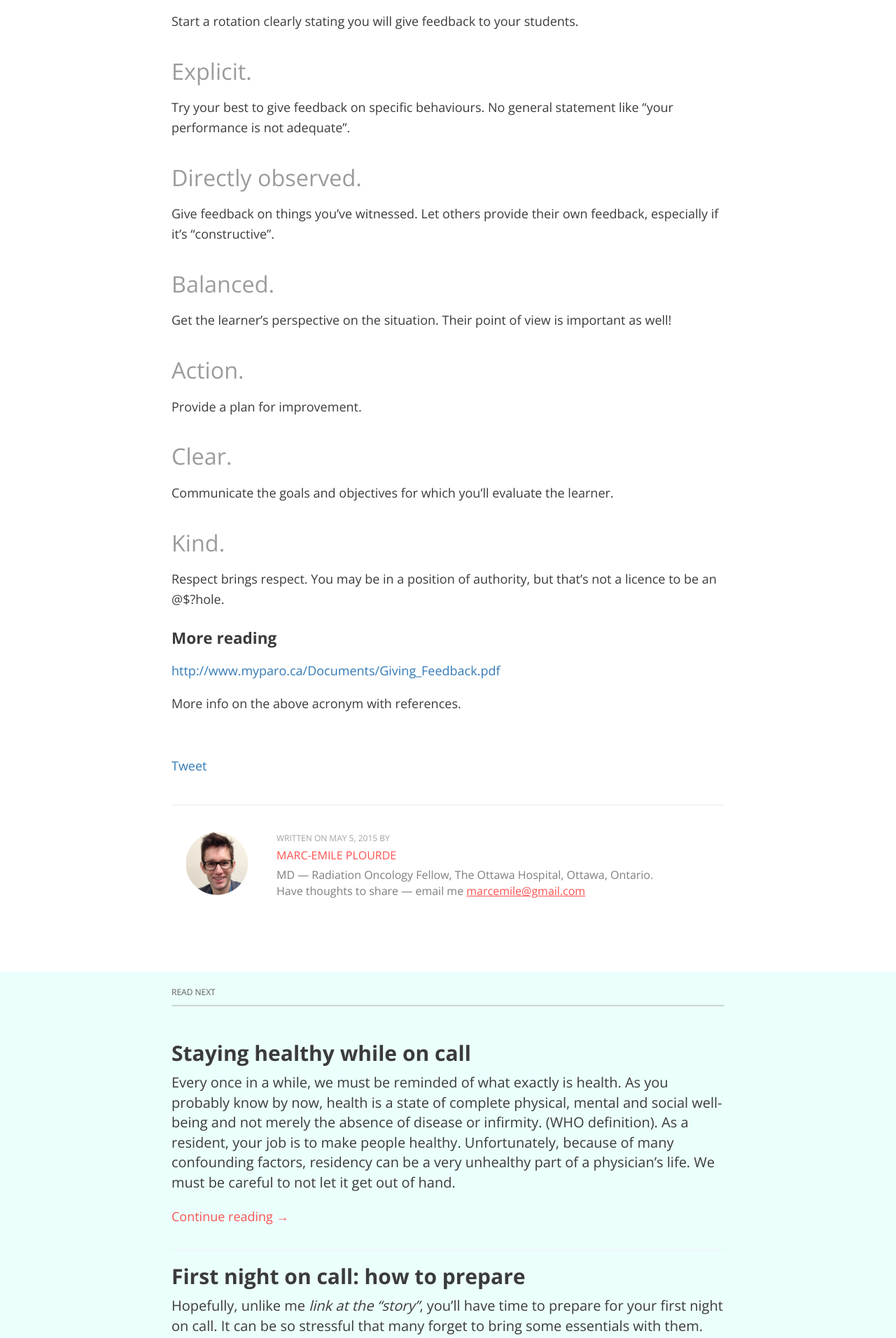
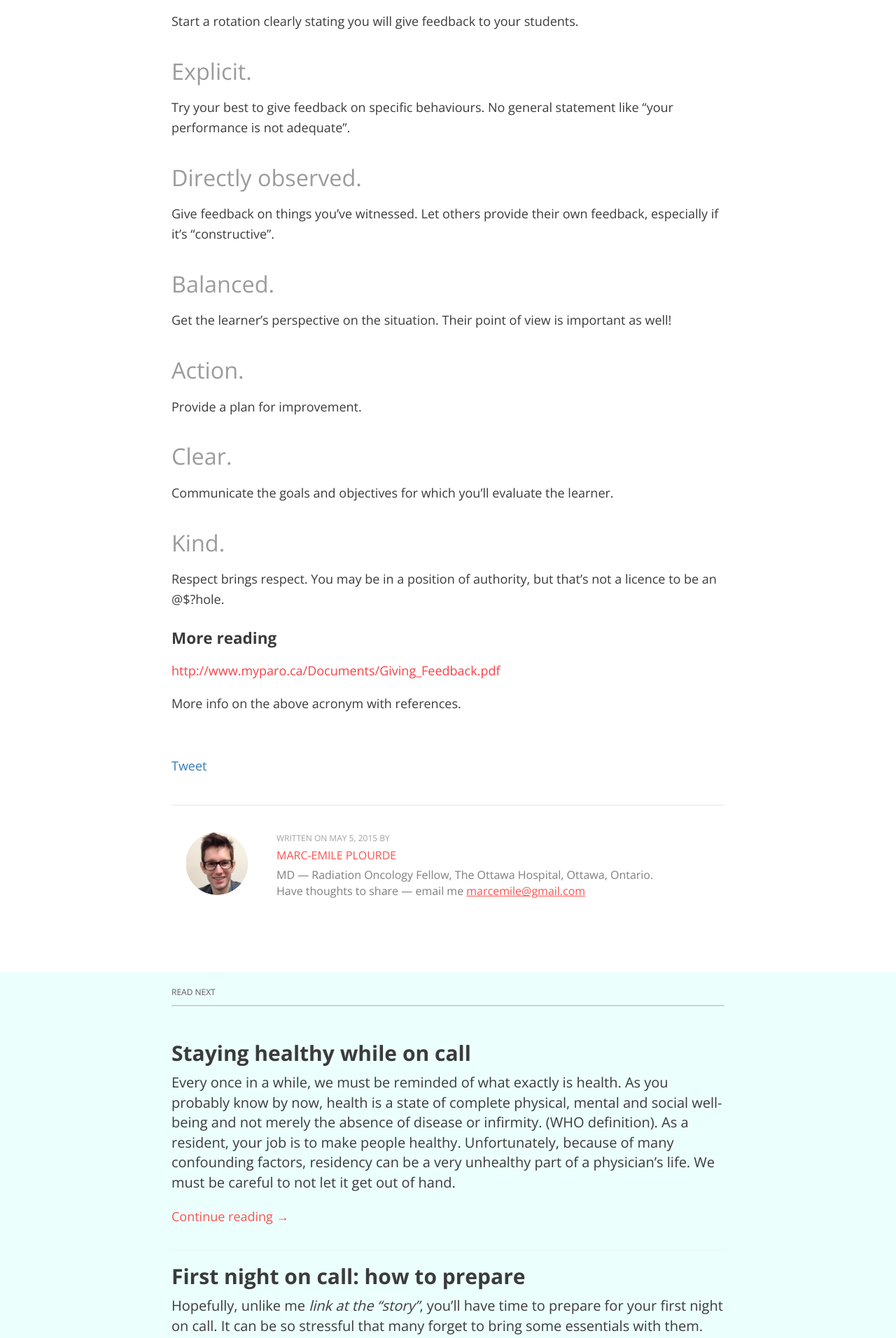
Before and after one commit to Messil/messil.github.io, a Jekyll site: the page built from _posts/2015-05-05-giving-feedback.markdown, in a window 1280 px wide. Shown: the part 566-2478 px from the top of the page at 70% size. Built offline with Jekyll 4.4.1, drawn with Linux system fonts in a browser that asks for light colours; comment, search, counter and statistics services are not loaded.

Commit message:
CSS Update

```diff
--- a/_sass/markdown.scss
+++ b/_sass/markdown.scss
@@ -1,48 +1,38 @@
-html, body {
+html,
+body {
     font-size: 18px;
 }
+
 .markdown {
     color: #3b3b3b;
-  h1,
-  h2,
-  h3,
-  h4,
-  h5,
-  h6 {
+    h1, h2, h3, h4, h5, h6 {
         margin-bottom: 1rem;
         font-weight: bold;
         line-height: 1.25;
         color: #3b3b3b;
         text-rendering: optimizeLegibility;
     }
-
     h1 {
         font-size: 3rem;
         margin-bottom: 3rem;
     }
-
     h2 {
         text-align: left;
         margin-top: 2rem;
         font-size: 1.8rem;
         font-weight: 300;
         color: #9B9B9B;
-
     }
-
     h3 {
         margin-top: 1.5rem;
         font-size: 1.25rem;
     }
-
     h4,
     h5,
     h6 {
         margin-top: 1rem;
         font-size: 1rem;
     }
-
-
     /* Body text */
 
     p {
@@ -50,27 +40,37 @@ html, body {
         margin-top: 0;
         margin-bottom: 1rem;
     }
+    a {
+        color: #F94045;
+        text-decoration: none;
+    }
+    a strong {
+        color: inherit;
+    }
+    /* `:focus` is linked to `:hover` for basic accessibility */
 
+    a:hover,
+    a:focus {
+        text-decoration: underline;
+    }
     strong {
         color: #303030;
     }
     /* Lists */
 
-  ul, ol {
+    ul,
+    ol {
         list-style-position: inside;
     }
-
     ul,
     ol,
     dl {
         margin-top: 0;
         margin-bottom: 1rem;
     }
-
     dt {
         font-weight: bold;
     }
-
     dd {
         margin-bottom: .5rem;
     }
@@ -83,14 +83,12 @@ html, body {
         border-top: 1px solid #eee;
         border-bottom: 1px solid #fff;
     }
-
     abbr {
         font-size: 85%;
         font-weight: bold;
         color: #555;
         text-transform: uppercase;
     }
-
     abbr[title] {
         cursor: help;
         border-bottom: 1px dotted #e5e5e5;
@@ -101,7 +99,6 @@ html, body {
     pre {
         font-family: Menlo, Monaco, "Courier New", monospace;
     }
-
     code {
         padding: .25em .5em;
         font-size: 85%;
@@ -109,7 +106,6 @@ html, body {
         background-color: #f9f9f9;
         border-radius: 3px;
     }
-
     pre {
         display: block;
         margin-top: 0;
@@ -123,7 +119,6 @@ html, body {
         word-wrap: break-word;
         background-color: #f9f9f9;
     }
-
     pre code {
         padding: 0;
         font-size: 100%;
@@ -136,7 +131,6 @@ html, body {
         margin-bottom: 1rem;
         border-radius: 4px;
     }
-
     .highlight pre {
         margin-bottom: 0;
     }
@@ -145,21 +139,17 @@ html, body {
     .gist .gist-file {
         font-family: Menlo, Monaco, "Courier New", monospace !important;
     }
-
     .gist .markdown-body {
         padding: 15px;
     }
-
     .gist pre {
         padding: 0;
         background-color: transparent;
     }
-
     .gist .gist-file .gist-data {
         font-size: .8rem !important;
         line-height: 1.4;
     }
-
     .gist code {
         padding: 0;
         color: inherit;
@@ -174,18 +164,15 @@ html, body {
         color: #7a7a7a;
         border-left: .25rem solid #e5e5e5;
     }
-
     blockquote p:last-child {
         margin-bottom: 0;
     }
-
     @media (min-width: 30em) {
         blockquote {
             padding-right: 5rem;
             padding-left: 1.25rem;
         }
     }
-
     img {
         display: block;
         max-width: 100%;
@@ -200,13 +187,11 @@ html, body {
         border: 1px solid #e5e5e5;
         border-collapse: collapse;
     }
-
     td,
     th {
         padding: .25rem .5rem;
         border: 1px solid #e5e5e5;
     }
-
     tbody tr:nth-child(odd) td,
     tbody tr:nth-child(odd) th {
         background-color: #f9f9f9;
```
Lines whose indentation alone changed are shown as unchanged.
